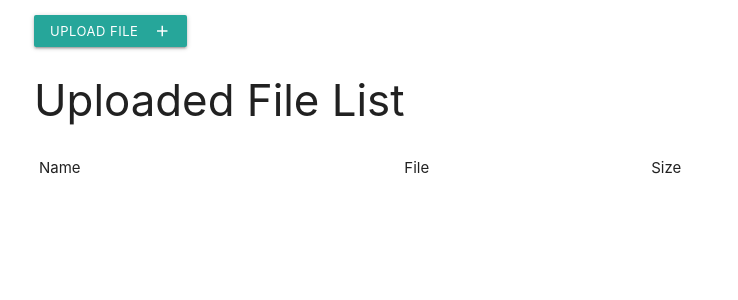
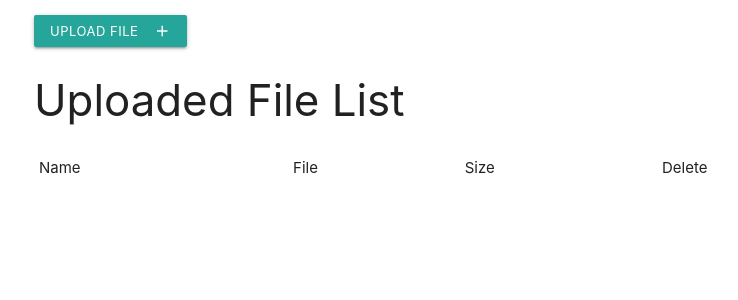
Before and after one commit to ketan-lambat/driveIt, a Django app: page /upload/file_list/ in a window 1280 px wide. Shown: the top 300 px of the page, without its empty margins (158-896 px from the left). Run offline with Django 3.2, Linux system fonts and the light colour scheme; data that the repository does not hold is empty.

Commit message:
file delete works
Signed-off-by: Ketan Lambat <ketan.lambat@ymail.com>

```diff
--- a/drive_data/models.py
+++ b/drive_data/models.py
@@ -46,3 +46,7 @@ class Directory(Folder):
 class File_Test(models.Model):
 	file = models.FileField(upload_to='uploads/', null=False, default=None)
 	name = models.CharField(max_length=257, blank=False, editable=True)
+
+	def delete(self, *args, **kwargs):
+		self.file.delete()
+		super().delete(*args, **kwargs)
--- a/drive_data/urls.py
+++ b/drive_data/urls.py
@@ -4,5 +4,9 @@ from drive_data import views
 urlpatterns = [
 	path('', views.upload, name='upload'),
 	path('file_list/', views.file_list, name='file_list'),
-	path('upload_file', views.upload_file, name="upload_file"),
+	path('upload_file/', views.upload_file, name="upload_file"),
+	path('files/<int:pk>/', views.delete_book, name='delete_file'),
+
+	path('class/file_list/', views.FileListView.as_view(), name="class_file_list"),
+	path('class/upload_file/', views.UploadFileVIew.as_view(), name="class_upload_file"),
 ]
--- a/drive_data/views.py
+++ b/drive_data/views.py
@@ -1,6 +1,7 @@
 from django.shortcuts import render, redirect
-from django.views.generic import TemplateView
+from django.views.generic import TemplateView, ListView, CreateView
 from django.core.files.storage import FileSystemStorage
+from django.urls import reverse_lazy
 from .forms import UploadFileForm
 from .models import File_Test
 
@@ -22,7 +23,7 @@ def upload(request):
 def file_list(request):
 	files = File_Test.objects.all()
 	return render(request, 'upload/file_list.html', {
-		'files':files
+		'files': files
 	})
 
 
@@ -37,3 +38,23 @@ def upload_file(request):
 	return render(request, 'upload/upload_file.html', {
 		'form': form
 	})
+
+
+def delete_book(request, pk):
+	if request.method == 'POST':
+		file = File_Test.objects.get(pk=pk)
+		file.delete()
+	return redirect('file_list')
+
+
+class FileListView(ListView):
+	model = File_Test
+	template_name = 'upload/file_list.html'
+	context_object_name = 'files'
+
+
+class UploadFileVIew(CreateView):
+	model = File_Test
+	form_class = UploadFileForm
+	success_url = reverse_lazy('class_file_list')
+	template_name = 'upload/upload_file.html'
--- a/templates/upload/file_list.html
+++ b/templates/upload/file_list.html
@@ -3,7 +3,7 @@
 {% block body %}
 
     <p>
-        <a href="{% url 'upload_file' %}" class="btn-small"><i class="material-icons right">add</i>Upload File</a>
+        <a href="{% url 'class_upload_file' %}" class="btn-small"><i class="material-icons right">add</i>Upload File</a>
     </p>
     <h3>Uploaded File List</h3>
     <table class="striped">
@@ -12,6 +12,7 @@
             <td>Name</td>
             <td>File</td>
             <td>Size</td>
+            <td>Delete</td>
         </tr>
         </thead>
         <tbody>
@@ -20,6 +21,12 @@
                 <td>{{ file.name }}</td>
                 <td><a href="{{ file.file.url }}" target="_blank">{{ file.file.url }}</a></td>
                 <td> {{ file.size }}</td>
+                <td>
+                    <form method="post" action="{% url 'delete_file' file.pk %}">
+                        {% csrf_token %}
+                        <button type="submit" class="btn-small red"> Delete</button>
+                    </form>
+                </td>
             </tr>
         {% endfor %}
         </tbody>
```
